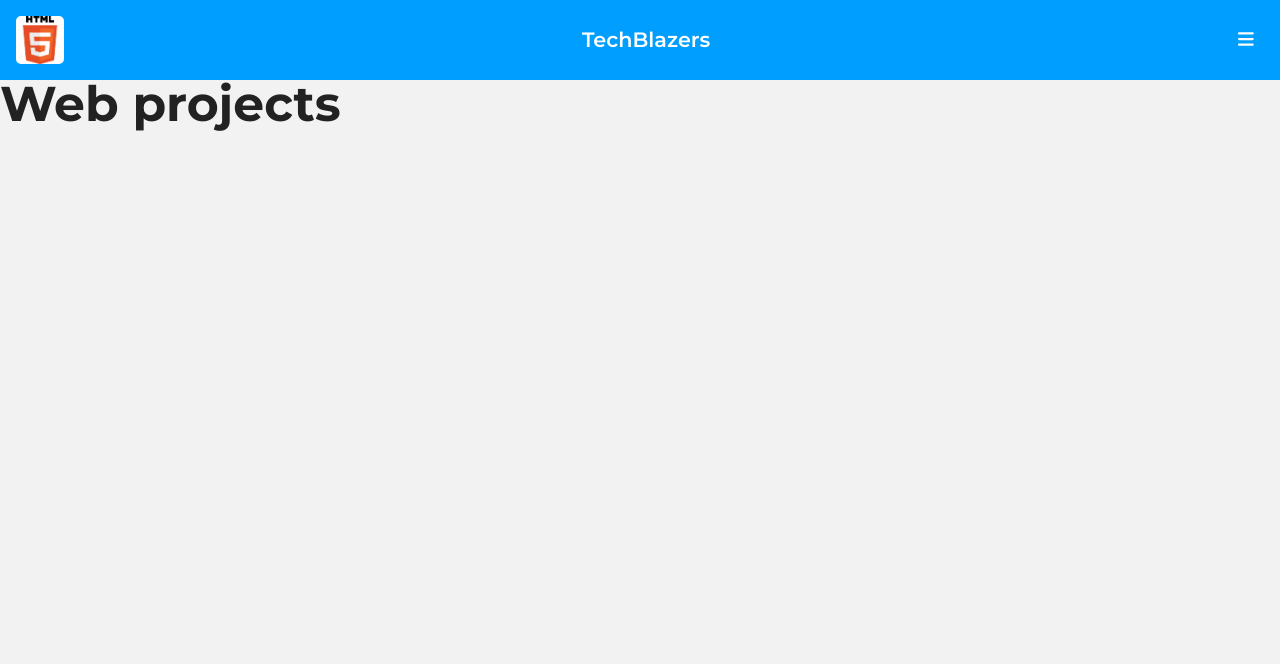
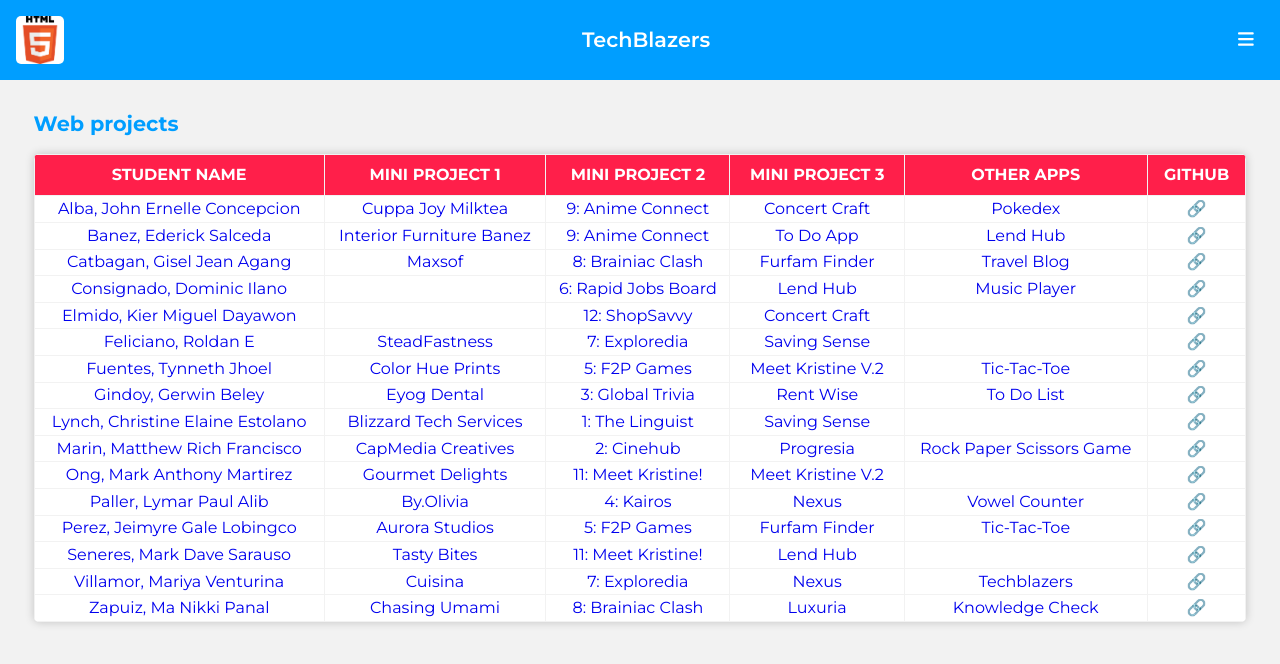
Before and after one commit to RiyaVillamor/Techblazers, a React (Vite) app: page /website-projects in a window 1280 px wide. Shown: the top 664 px of the page. Built offline with nearby package versions, Linux system fonts and the light colour scheme.

Commit message:
:memo: Added all table data to the wesbite projects

```diff
--- a/src/pages/WebsiteProjects.jsx
+++ b/src/pages/WebsiteProjects.jsx
@@ -1,11 +1,229 @@
 import React from 'react';
 import '../styles/pages/WebsiteProjects.scss';
 
+const projectData = [
+  {
+    studentName: "Alba, John Ernelle Concepcion",
+    studentLink: "https://ernellealba.github.io/",
+    projects: [
+      { name: "Cuppa Joy Milktea", link: "https://ernellealba.github.io/Cuppa-Joy-Milktea/" },
+      { name: "9: Anime Connect", link: "https://anime-connect.vercel.app/" },
+      { name: "Concert Craft", link: "https://concert-craft.vercel.app/" },
+      { name: "Pokedex", link: "https://react--pokedex.vercel.app/" },
+      { name: "🔗", link: "https://github.com/ErnelleAlba" },
+    ],
+  },
+  {
+    studentName: "Banez, Ederick Salceda",
+    studentLink: "https://esbanez.github.io/",
+    projects: [
+      { name: "Interior Furniture Banez", link: "https://esbanez.github.io/Interior-furniture-Banez/" },
+      { name: "9: Anime Connect", link: "https://anime-connect.vercel.app/" },
+      { name: "To Do App", link: "https://todo-app-with-react-js.vercel.app/" },
+      { name: "Lend Hub", link: "https://lend-hub.vercel.app/" },
+      { name: "🔗", link: "https://github.com/ESBanez" },
+    ],
+  },
+  {
+    studentName: "Catbagan, Gisel Jean Agang",
+    studentLink: "https://giseljeancatbagan.github.io/",
+    projects: [
+      { name: "Maxsof", link: "https://giseljeancatbagan.github.io/maxsof/" },
+      { name: "8: Brainiac Clash", link: "https://brainiac-clash.vercel.app/" },
+      { name: "Furfam Finder", link: "https://furfam-finder.vercel.app/" },
+      { name: "Travel Blog", link: "https://travel-blog-silk.vercel.app/" },
+      { name: "🔗", link: "https://github.com/giseljeancatbagan" },
+    ],
+  },
+  {
+    studentName: "Consignado, Dominic Ilano",
+    studentLink: "https://nickconsignado.github.io/",
+    projects: [
+      { name: "Redwall Chinese Cuisine", link: "" },
+      { name: "6: Rapid Jobs Board", link: "https://rapid-jobs-board-germany.vercel.app/" },
+      { name: "Lend Hub", link: "https://lend-hub.vercel.app/" },
+      { name: "Music Player", link: "https://nickconsignado.github.io/my-player/" },
+      { name: "🔗", link: "https://github.com/NickConsignado" },
+    ],
+  },
+  {
+    studentName: "Elmido, Kier Miguel Dayawon",
+    studentLink: "https://nickconsignado.github.io/",
+    projects: [
+      { name: "Raked Store Repair Service", link: "" },
+      { name: "12: ShopSavvy", link: "https://rapid-jobs-board-germany.vercel.app/" },
+      { name: "Concert Craft", link: "https://concert-craft.vercel.app/" },
+      { name: " ", link: " " },
+      { name: "🔗", link: "https://github.com/kiermiguel2020" },
+    ],
+  },
+  {
+    studentName: "Feliciano, Roldan E",
+    studentLink: "https://felicianoroldan.github.io/",
+    projects: [
+      { name: "SteadFastness", link: "https://felicianoroldan.github.io/SteadFastness/" },
+      { name: "7: Exploredia", link: "https://exploredia.vercel.app/" },
+      { name: "Saving Sense", link: "https://savingsense.vercel.app/" },
+      { name: " ", link: " " },
+      { name: "🔗", link: "https://github.com/felicianoroldan" },
+    ],
+  },
+  {
+    studentName: "Fuentes, Tynneth Jhoel",
+    studentLink: "https://tjfuentes.github.io/",
+    projects: [
+      { name: "Color Hue Prints", link: "https://tjfuentes.github.io/color-hue-prints/" },
+      { name: "5: F2P Games", link: "https://f2p-games-rose.vercel.app/" },
+      { name: "Meet Kristine V.2", link: "https://meet-kristine-v2.vercel.app/" },
+      { name: "Tic-Tac-Toe", link: "https://tjfuentes.github.io/tic-tac-toe/" },
+      { name: "🔗", link: "https://github.com/tjfuentes" },
+    ],
+  },
+  {
+    studentName: "Gindoy, Gerwin Beley",
+    studentLink: "https://gerwinbg.github.io/",
+    projects: [
+      { name: "Eyog Dental", link: "https://gerwinbg.github.io/eyog-dental/" },
+      { name: "3: Global Trivia", link: "https://global-trivia.vercel.app/index.html" },
+      { name: "Rent Wise", link: "https://rentwise-sigma.vercel.app/" },
+      { name: "To Do List", link: "https://gerwinbg.github.io/to-do-list/" },
+      { name: "🔗", link: "https://github.com/GerwinBG" },
+    ],
+  },
+  {
+    studentName: "Lynch, Christine Elaine Estolano",
+    studentLink: "https://elainelynch.github.io/",
+    projects: [
+      { name: "Blizzard Tech Services", link: "https://elainelynch.github.io/blizzard-tech-services/" },
+      { name: "1: The Linguist", link: "https://thelinguist.vercel.app/" },
+      { name: "Saving Sense", link: "https://savingsense.vercel.app/" },
+      { name: "", link: "" },
+      { name: "🔗", link: "https://github.com/elainelynch" },
+    ],
+  },
+  {
+    studentName: "Marin, Matthew Rich Francisco",
+    studentLink: "https://matthewmarin.github.io/",
+    projects: [
+      { name: "CapMedia Creatives", link: "https://matthewmarin.github.io/CapMedia-Creatives/" },
+      { name: "2: Cinehub", link: "https://thecinehub.vercel.app/" },
+      { name: "Progresia", link: "https://progresia.vercel.app/" },
+      { name: "Rock Paper Scissors Game", link: "https://matthewmarin.github.io/Rock-Paper-Scissor/" },
+      { name: "🔗", link: "https://github.com/matthewmarin" },
+    ],
+  },
+  {
+    studentName: "Ong, Mark Anthony Martirez",
+    studentLink: " ",
+    projects: [
+      { name: "Gourmet Delights", link: "https://ongmarkanthony.github.io/delight-gourmet/" },
+      { name: "11: Meet Kristine!", link: "https://meet-kristine.vercel.app/" },
+      { name: "Meet Kristine V.2", link: "https://meet-kristine-v2.vercel.app/" },
+      { name: "Information Form", link: "" },
+      { name: "🔗", link: "https://github.com/ongmarkanthony" },
+    ],
+  },
+  {
+    studentName: "Paller, Lymar Paul Alib",
+    studentLink: "https://github.com/LymarPaller/LymarPaller.github.io",
+    projects: [
+      { name: "By.Olivia", link: "https://lymarpaller.github.io/by.olivia/" },
+      { name: "4: Kairos", link: "https://kairos-weatherapp.vercel.app/" },
+      { name: "Nexus", link: "https://nexus-three-ruddy.vercel.app/login" },
+      { name: "Vowel Counter", link: "https://lymarpaller.github.io/vowel.counter/" },
+      { name: "🔗", link: "https://github.com/LymarPaller" },
+    ],
+  },
+  {
+    studentName: "Perez, Jeimyre Gale Lobingco",
+    studentLink: "https://galeperez.github.io/",
+    projects: [
+      { name: "Aurora Studios", link: "https://galeperez.github.io/aurora-studios/" },
+      { name: "5: F2P Games", link: "https://f2p-games-rose.vercel.app/" },
+      { name: "Furfam Finder", link: "https://furfam-finder.vercel.app/" },
+      { name: "Tic-Tac-Toe", link: "https://galeperez.github.io/tictactoe/" },
+      { name: "🔗", link: "https://github.com/GalePerez" },
+    ],
+  },
+  {
+    studentName: "Seneres, Mark Dave Sarauso",
+    studentLink: "https://markseneres.github.io/",
+    projects: [
+      { name: "Tasty Bites", link: "https://markseneres.github.io/TastyBites/" },
+      { name: "11: Meet Kristine!", link: "https://meet-kristine.vercel.app/" },
+      { name: "Lend Hub", link: "https://lend-hub.vercel.app/" },
+      { name: " ", link: " " },
+      { name: "🔗", link: " " },
+    ],
+  },
+  {
+    studentName: "Villamor, Mariya Venturina",
+    studentLink: "https://riyavillamor.github.io/",
+    projects: [
+      { name: "Cuisina", link: "https://riyavillamor.github.io/Cuisina/" },
+      { name: "7: Exploredia", link: "https://exploredia.vercel.app/" },
+      { name: "Nexus", link: "https://nexus-three-ruddy.vercel.app/login" },
+      { name: "Techblazers", link: "https://techblazers.vercel.app/" },
+      { name: "🔗", link: "https://github.com/RiyaVillamor" },
+    ],
+  },
+  {
+    studentName: "Zapuiz, Ma Nikki Panal",
+    studentLink: "https://nikkizapuiz.github.io/",
+    projects: [
+      { name: "Chasing Umami", link: "https://nikkizapuiz.github.io/Chasing-Umami/" },
+      { name: "8: Brainiac Clash", link: "https://brainiac-clash.vercel.app/" },
+      { name: "Luxuria", link: "https://synced-cloud.vercel.app/" },
+      { name: "Knowledge Check", link: "https://nikkizapuiz.github.io/simpleApp/" },
+      { name: "🔗", link: "https://github.com/NikkiZapuiz" },
+    ],
+  },
+];
+
 const WebsiteProjects = () => {
   return (
-    <div className="website-projects-page">
-      <h1>Web projects</h1>
-
+    <div className="app">
+      <div className="website-projects-page">
+        <h1>Web projects</h1>
+        <table className="class-record">
+          <thead>
+            <tr>
+              <th>Student Name</th>
+              <th>Mini Project 1</th>
+              <th>Mini Project 2</th>
+              <th>Mini Project 3</th>
+              <th>Other Apps</th>
+              <th>Github</th>
+            </tr>
+          </thead>
+          <tbody>
+            {projectData.map((student, index) => (
+              <tr key={index}>
+                <td>
+                  <a
+                    href={student.studentLink}
+                    target="_blank"
+                    rel="noopener noreferrer"
+                  >
+                    {student.studentName}
+                  </a>
+                </td>
+                {student.projects.map((project, i) => (
+                  <td key={i}>
+                    {project.link ? (
+                      <a href={project.link} target="_blank" rel="noopener noreferrer">
+                        <i className="fas fa-link"></i> {project.name}
+                      </a>
+                    ) : (
+                      ""
+                    )}
+                  </td>
+                ))}
+              </tr>
+            ))}
+          </tbody>
+        </table>
+      </div>
     </div>
   );
 };
--- a/src/styles/pages/WebsiteProjects.scss
+++ b/src/styles/pages/WebsiteProjects.scss
@@ -1 +1,39 @@
+/* WebsiteProjects.scss */
+
 @import "../main.scss";
+
+.website-projects-page {
+  text-align: center;
+
+  h1 {
+    font-size: 1.3rem;
+    margin-bottom: 20px;
+    color: var(--primary-500);
+    text-align: start;
+    font-family: $headingFont;
+  }
+
+  .project-table {
+    width: 100%;
+    border-collapse: collapse;
+
+    th,
+    td {
+      border: 1px solid var(--grey-200);
+      padding: 12px;
+      text-align: left;
+      font-size: 16px;
+      text-align: center;
+    }
+
+    a {
+      text-decoration: none;
+      color: var(--primary-500);
+      display: flex;
+      align-items: center;
+      justify-content: center;
+      transition: color 0.3s;
+
+    }
+  }
+}
```
